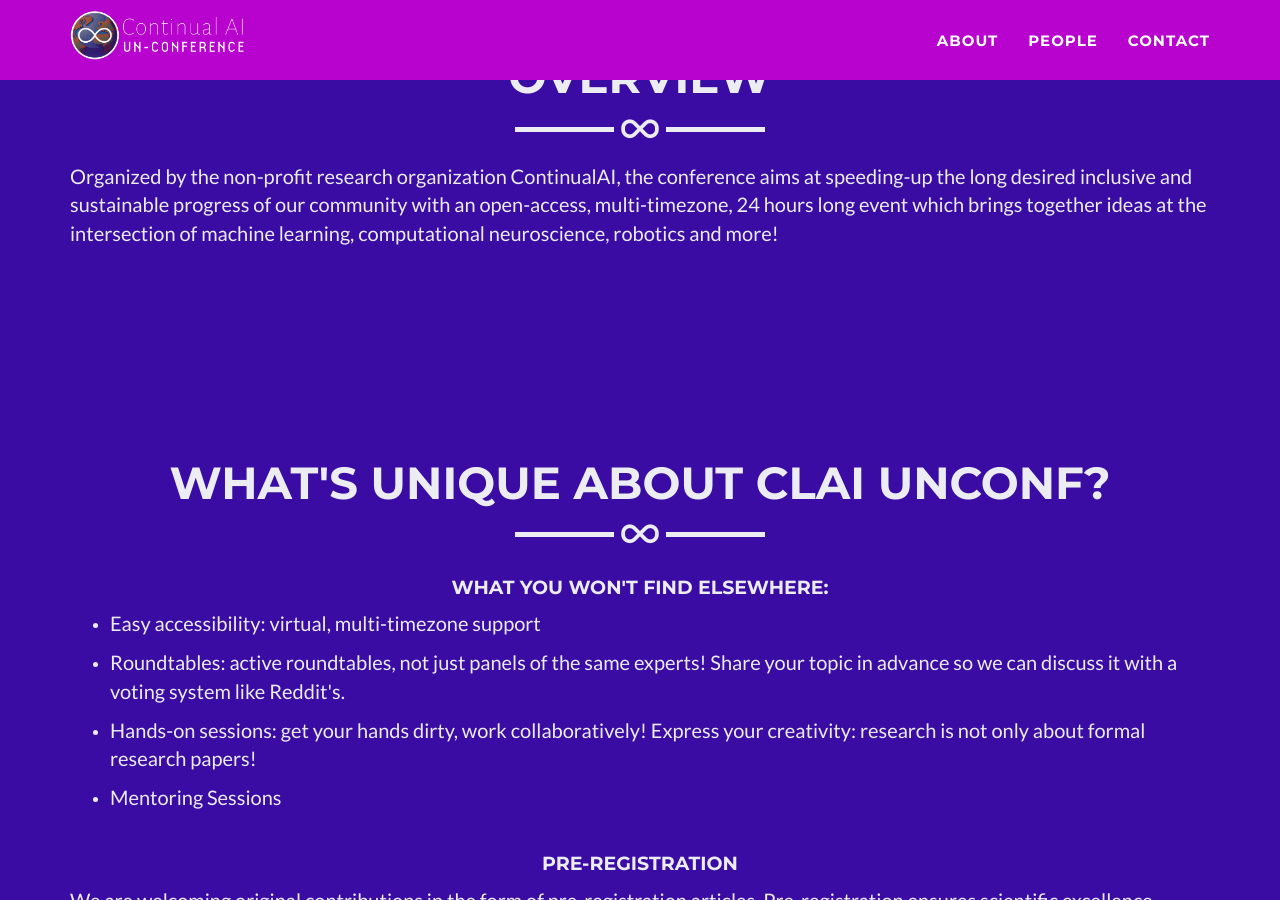
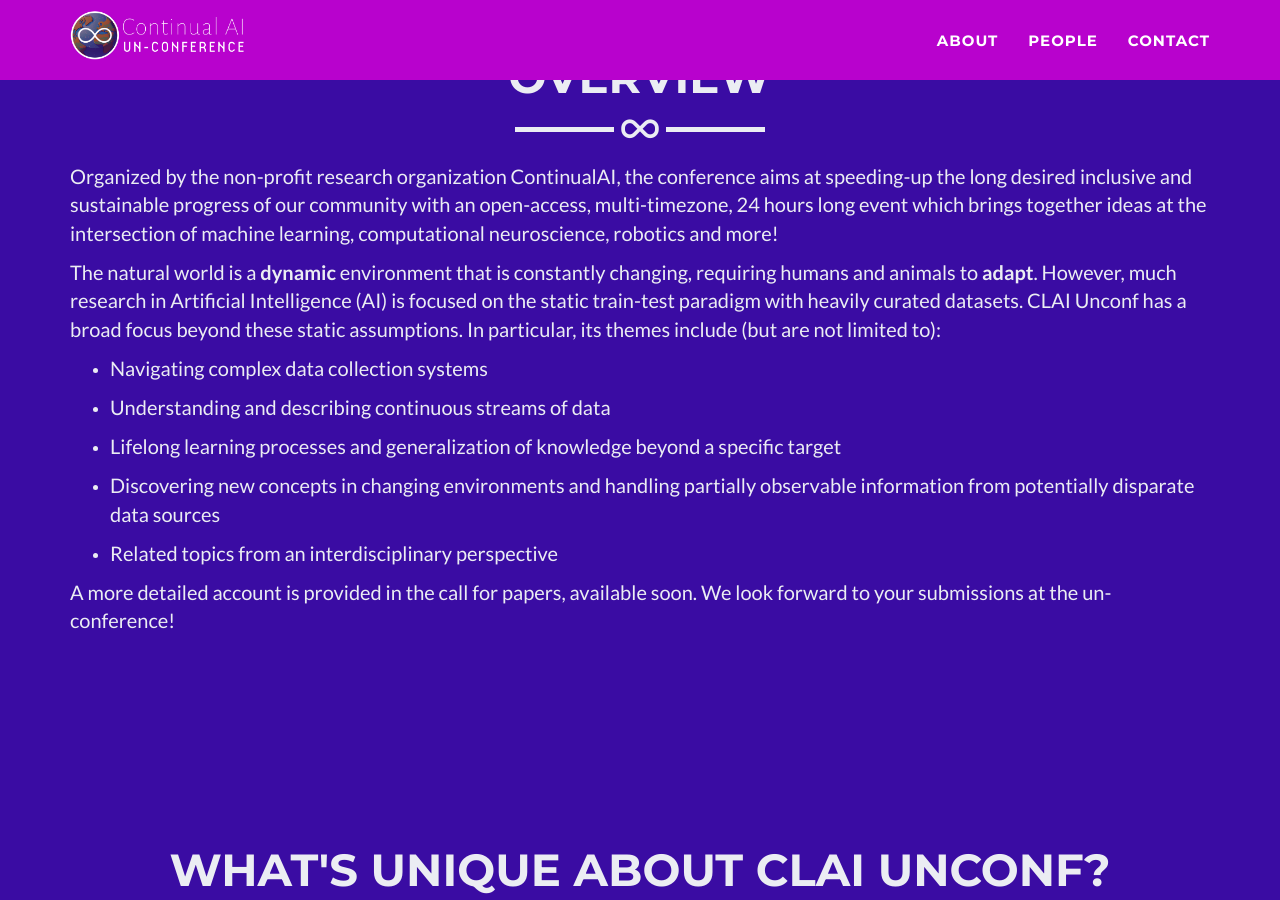
Before and after one commit to ContinualAI/CLAI_unconf, a Jekyll site: the page built from _posts/2014-07-18-project-1.markdown, in a window 1280 px wide and 900 px high, scrolled down 1147 px. Built offline with Jekyll 4.4.1, drawn with Linux system fonts in a browser that asks for light colours.

```diff
--- a/_includes/about.html
+++ b/_includes/about.html
@@ -11,6 +11,19 @@
     <div class="row">
       <div class="col-lg-12">
         <p>Organized by the non-profit research organization ContinualAI, the conference aims at speeding-up the long desired inclusive and sustainable progress of our community with an open-access, multi-timezone, 24 hours long event which brings together ideas at the intersection of machine learning, computational neuroscience, robotics and more!</p>
+      </div>
+      <div class="col-lg-12">
+        <p>
+        The natural world is a <b>dynamic</b> environment that is constantly changing, requiring humans and animals to <b>adapt</b>. However, much research in Artificial Intelligence (AI) is focused on the static train-test paradigm with heavily curated datasets. CLAI Unconf has a broad focus beyond these static assumptions. In particular, its themes include (but are not limited to):
+          <ul>
+          <li><p>Navigating complex data collection systems</p></li>
+          <li><p>Understanding and describing continuous streams of data</p></li>
+          <li><p>Lifelong learning processes and generalization of knowledge beyond a specific target</p></li>
+          <li><p>Discovering new concepts in changing environments and handling partially observable information from potentially disparate data sources</p></li>
+          <li><p>Related topics from an interdisciplinary perspective</p></li>
+        </ul>
+      </p>
+      <p>A more detailed account is provided in the call for papers, available soon. We look forward to your submissions at the un-conference!</p>
       </div>
     </div>
 
```
Also changed, not shown: _includes/overview.html (+13 -0 lines), Gemfile.lock.
